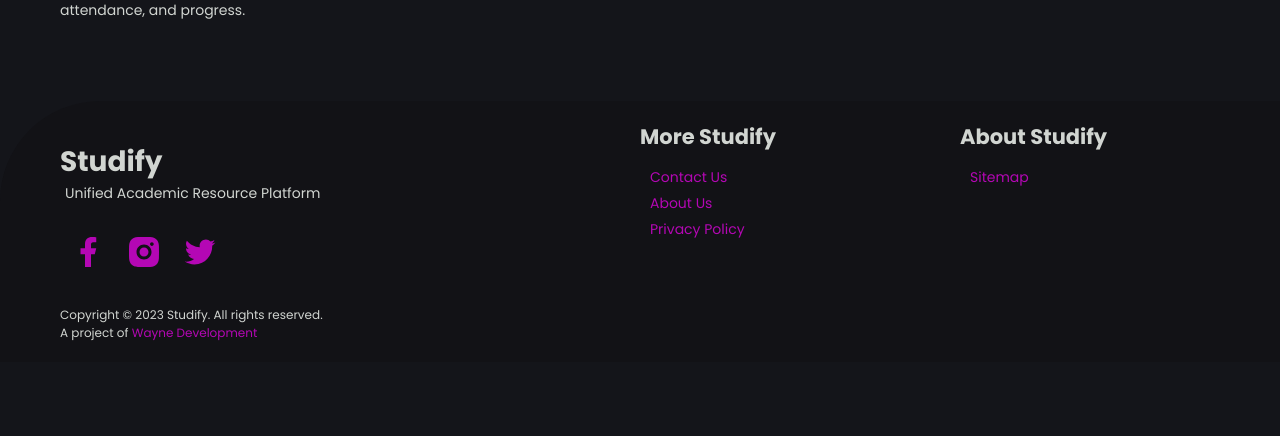
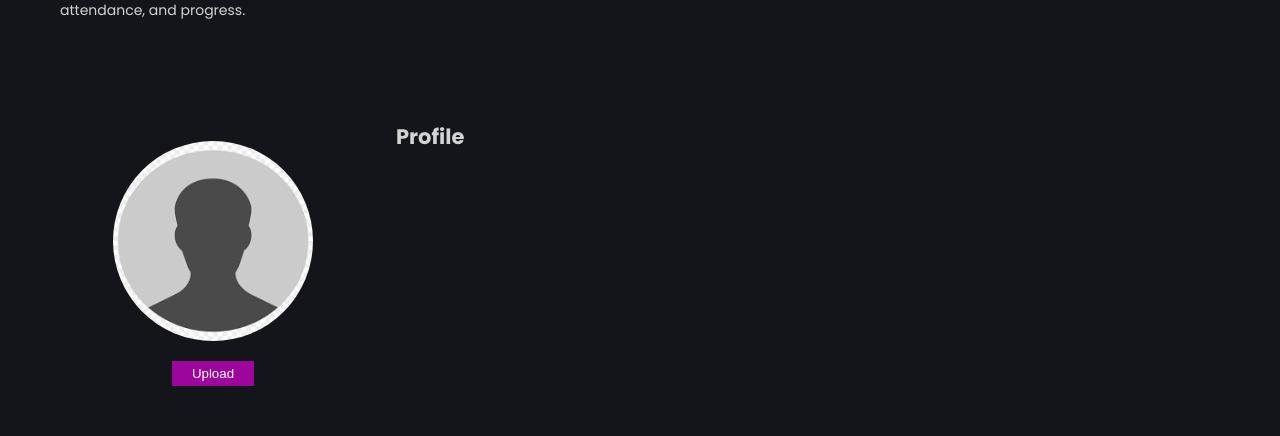
Before and after one commit to AliWayne101/studify, a Next.js app: page /profile in a window 1280 px wide. Shown: the part 209-645 px from the top of the page. Built offline with nearby package versions, Linux system fonts and the light colour scheme; no server answers; the database is empty; sample sign-in values are in the browser's storage.

Commit message:
Updated: Profile

```diff
--- /dev/null
+++ b/app/css/profile.scss
@@ -0,0 +1,25 @@
+.profile {
+    display: grid;
+    grid-template-columns: 30% 70%;
+    margin-top: 100px;
+    &-left {
+        &-image {
+            display: flex;
+            align-items: center;
+            justify-content: center;
+            text-align: center;
+            margin: 20px 0;
+
+            img {
+                height: 200px;
+                width: 200px;
+                border-radius: 100%;
+            }
+        }
+        &-below {
+            display: flex;
+            justify-content: center;
+            align-items: center;
+        }
+    }
+}
--- a/app/profile/page.tsx
+++ b/app/profile/page.tsx
@@ -1,12 +1,14 @@
 "use client"
+import "../css/profile.scss";
 import React, { useEffect, useState } from 'react'
 import Struct from '../Struct'
 import LoadingScreen from '../components/LoadingScreen'
 import { useSession } from 'next-auth/react'
 import { IUserInfo } from '@/schema/userinfo'
-import { sendRequest } from '@/utils'
-import { toast } from 'react-toastify'
+import { getImageLink, sendRequest } from '@/utils'
 import { ShowToast } from '../utilsjsx'
+import Image from "next/image";
+import Button from "../components/Button";
 
 const Profile = () => {
   const [isLoadingCompleted, setIsLoadingCompleted] = useState(false);
@@ -35,7 +37,20 @@ const Profile = () => {
   return (
     <Struct LoadingCompleted={setIsLoadingCompleted}>
       <LoadingScreen IsLoadingCompleted={isLoadingCompleted}>
-        <div className="">{profileData?.Name}</div>
+        <div className="profile">
+          <div className="profile-left">
+            <div className="profile-left-image">
+              <Image src={getImageLink(profileData?.Image)} height={1024} width={1024} alt={profileData ? profileData.Name : "null"} />
+            </div>
+            <div className="profile-left-below">
+              <Button onClick={() => console.log("Good")}>Upload</Button>
+            </div>
+          </div>
+          <div className="profile-right">
+            <h2>Profile</h2>
+
+          </div>
+        </div>
       </LoadingScreen>
     </Struct>
   )
--- a/utils.ts
+++ b/utils.ts
@@ -34,8 +34,8 @@ export const isAuthorized = (Role: string | undefined, Levels: string[]) => {
         return false;
 }
 
-export const getImageLink = (Data: string) => {
-    if (Data === "default")
+export const getImageLink = (Data: string | undefined) => {
+    if (Data === "default" || Data === undefined)
         return AVATAR_LINK;
     else
         return Data;
```
